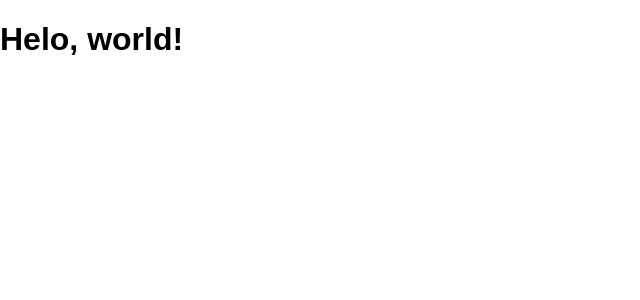
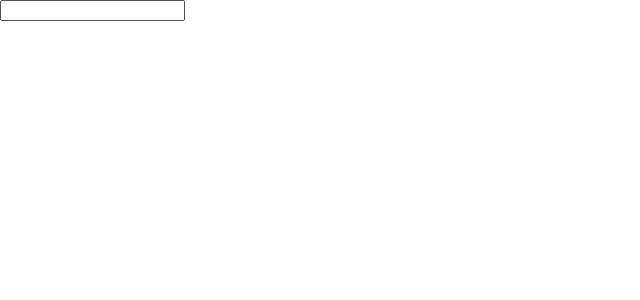
Before and after one commit to katsu105/udemy-react-redux-crud-application, a React (Create React App) app: page / in a window 1280 px wide. Shown: the top 300 px of the page, without its empty margins (0-640 px from the left). Built offline with nearby package versions, Linux system fonts and the light colour scheme.

Commit message:
learn jsx syntax

```diff
--- a/src/App.js
+++ b/src/App.js
@@ -2,7 +2,7 @@ import React, { Component } from 'react';
 
 class App extends Component {
   render() {
-    return <div><h1>Helo, world!</h1></div>;
+    return <input type="text" onChange={() => {console.log("I am clicked!")}} />;
   }
 }
 
```
